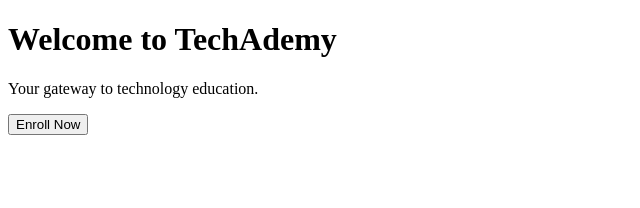
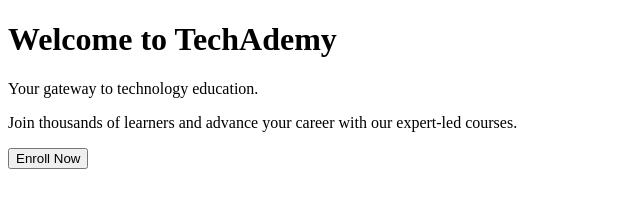
Before and after one commit to agnes2209/techademy_studyPrograms, a plain HTML site: page pages/index.html in a window 1280 px wide. Shown: the whole page, without its empty margins (0-640 px from the left). Drawn offline with Linux system fonts and the light colour scheme.

Commit message:
added para

```diff
--- a/pages/index.html
+++ b/pages/index.html
@@ -7,8 +7,8 @@
 </head>
 <body>
         <h1>Welcome to TechAdemy</h1>
-
         <p>Your gateway to technology education.</p>
+        <p>Join thousands of learners and advance your career with our expert-led courses.</p>
       <button id="enrollBtn">Enroll Now</button>
 
 </body>
```
